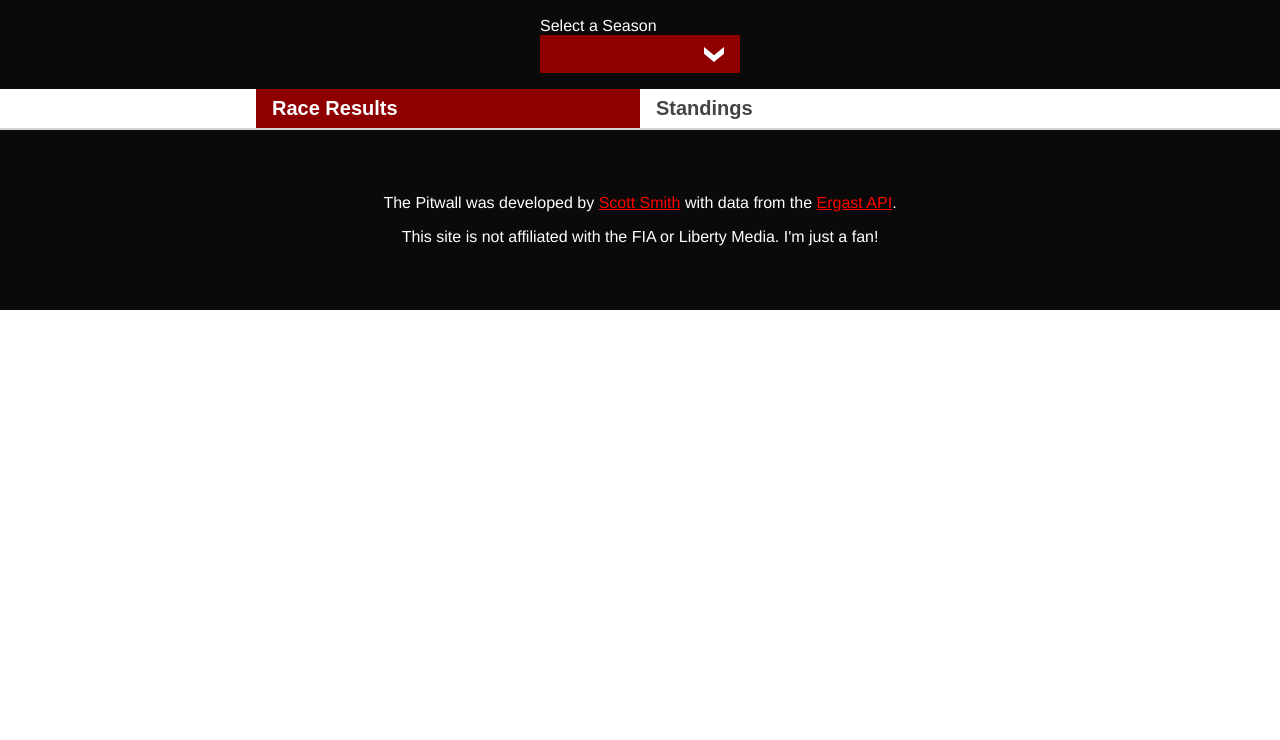
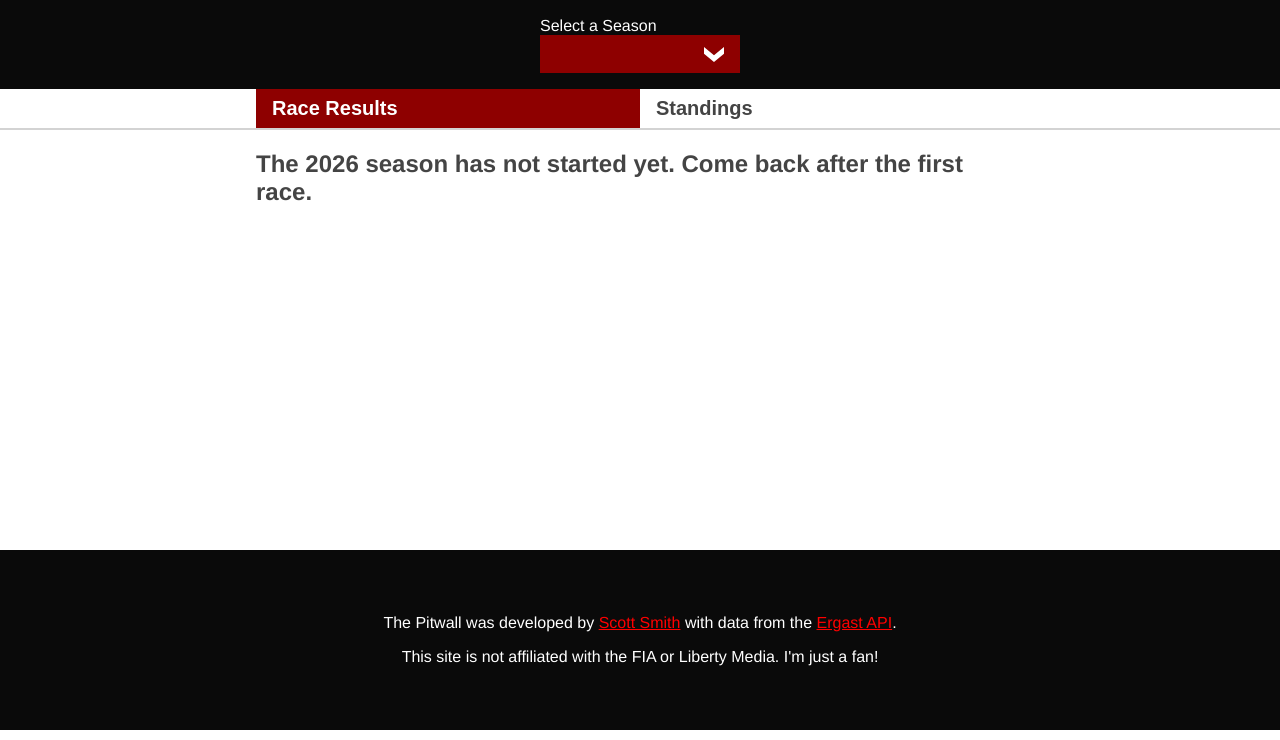
Before and after one commit to sts24/pitwall-11ty, an Eleventy site: page src/index.md in a window 1280 px wide. Shown: the part 60-800 px from the top of the page. Built offline with nearby package versions, Linux system fonts and the light colour scheme; Eleventy itself is replaced by a stand-in of ours; files that its build step writes are made by us from their sources; no server answers; what eleventy-plugin-sass would draw is missing.

Commit message:
fallback message for new season

```diff
--- a/css/parts/_layout.scss
+++ b/css/parts/_layout.scss
@@ -11,3 +11,7 @@
 		margin: auto;
 	}
 }
+
+.message-content {
+	min-height: 50vh;
+}
--- a/src/_includes/base.njk
+++ b/src/_includes/base.njk
@@ -27,6 +27,11 @@
   <main class="data-area">
     {% include 'partials/Nav.njk' %}
 
+
+
+
+    {% if pitwall.races[year] | length > 0 %}
+
       <section class="race-grid content-container content-tab" aria-hidden="false" role="tabpanel" aria-labelledby="race-results-button">
         {% for race in pitwall.races[year] %}
 
@@ -42,6 +47,16 @@
         {% include 'partials/ConstructorsStandings.njk' %}
 
       </section>
+
+    {% elif year == currentDate %}
+
+      <section class="content-container message-content">
+
+        <h2>The {{ year }} season has not started yet. Come back after the first race.</h2>
+
+      </section>
+
+    {% endif %}
   </main>
 
   <footer class="site-footer">
```
Lines whose indentation alone changed are shown as unchanged.
